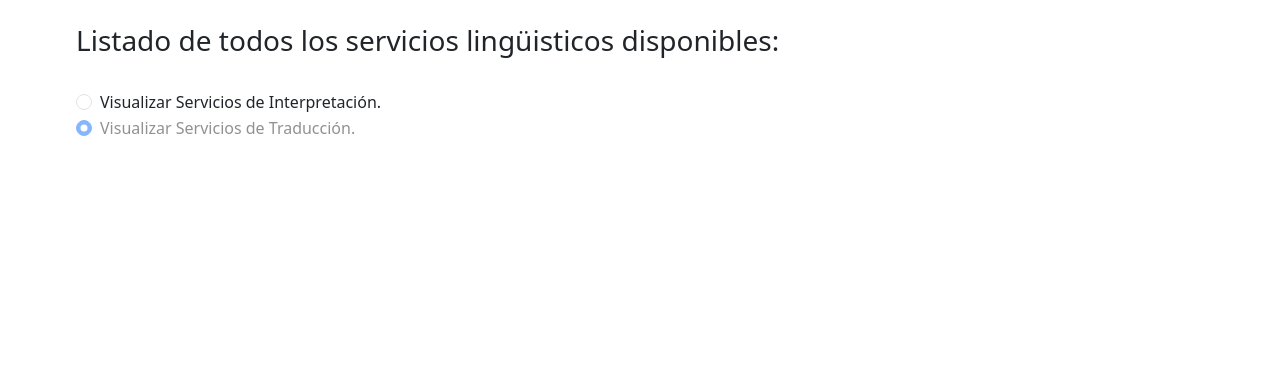
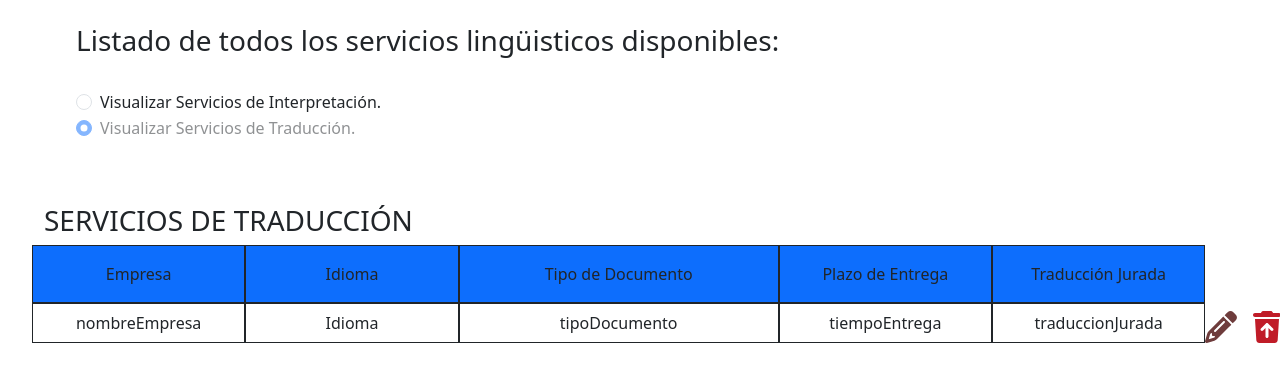
Before and after one commit to csesvaz/NetlifyBack4AppTraducpol, a Vue app in the folder frontend/: page / in a window 1280 px wide. Both pictures are taken after a click on the radio button "Visualizar Servicios de Traducción.". Shown: the top 382 px of the page. Built offline with nearby package versions, Linux system fonts and the light colour scheme.

Commit message:
Creado InterfazServiciosTraducción

```diff
--- a/frontend/src/Interfaces/InterfazServicios.vue
+++ b/frontend/src/Interfaces/InterfazServicios.vue
@@ -1,8 +1,10 @@
 <script>
 import ListadoServiciosInterpretacion from "../components/ListadoServiciosInterpretacion.vue";
-export default {
+import ListadoServiciosTraduccion from "../components/ListadoServiciosTraduccion.vue";
+export default{
   components: {
     ListadoServiciosInterpretacion,
+    ListadoServiciosTraduccion,
   },
   data() {
     return {
@@ -60,7 +62,7 @@ export default {
       <ListadoServiciosInterpretacion />
     </div>
     <div v-else>
-      <!-- //Componente2 -->
+      <ListadoServiciosTraduccion />
     </div>
   </div>
 </template>
--- /dev/null
+++ b/frontend/src/components/ListadoServiciosTraduccion.vue
@@ -0,0 +1,63 @@
+<script>
+</script>
+<template>
+  <div class="container-fluid mt-4">
+    <h3>SERVICIOS DE TRADUCCIÓN</h3>
+    <div class="row mb-12">
+      <span class="col-2 pt-3 pb-3 bg-primary border border-dark">Empresa</span>
+      <span class="col-2 bg-primary border border-dark">Idioma</span>
+      <span class="col-3 bg-primary border border-dark">Tipo de Documento</span>
+      <span class="col-2 bg-primary border border-dark">Plazo de Entrega</span>
+      <span class="col-2 bg-primary border border-dark">Traducción Jurada</span>
+    </div>
+    <!-- v-for de los servicios de Traducción-->
+
+        <div class="row mb-12" >
+        <span class="col-2 bg-ligth border border-dark">nombreEmpresa</span>
+        <span class="col-2 bg-ligth border border-dark">Idioma</span>
+        <span class="col-3 bg-ligth border border-dark">
+          tipoDocumento
+        </span>
+        <span class="col-2 bg-ligth border border-dark">tiempoEntrega
+        </span>
+        <span class="col-2 bg-ligth border border-dark">
+          traduccionJurada
+        </span>
+        <span
+          class="col-1 mt-2"
+          >
+            <fa class="lapiz" icon="fa-solid fa-pencil" size="2xl"
+          />
+          <fa
+            class="bin"
+            icon="fa-solid fa-trash-arrow-up"
+            size="2xl"
+            style="color: #c01c28"
+          />
+        </span>
+      </div>
+    </div>
+
+
+</template>
+
+<style scoped>
+.container-fluid {
+  width: 100%;
+  margin-left: 2em;
+}
+
+.lapiz {
+  color: rgb(110, 60, 60);
+  padding-right: 0.5em;
+}
+
+span {
+  display: flex;
+  justify-content: center;
+  align-items: center;
+}
+.bin {
+  margin-right: 1em;
+}
+</style>
```
